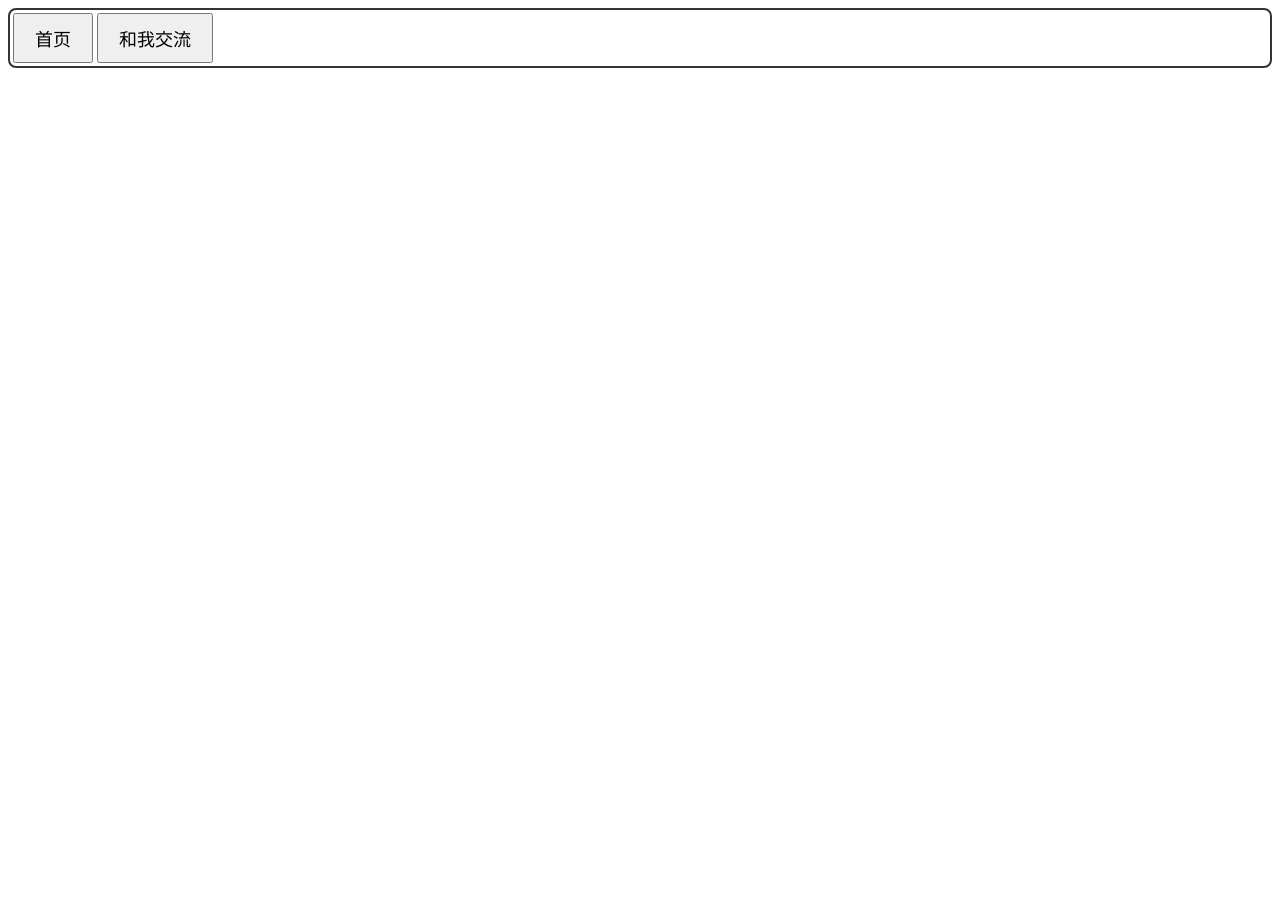
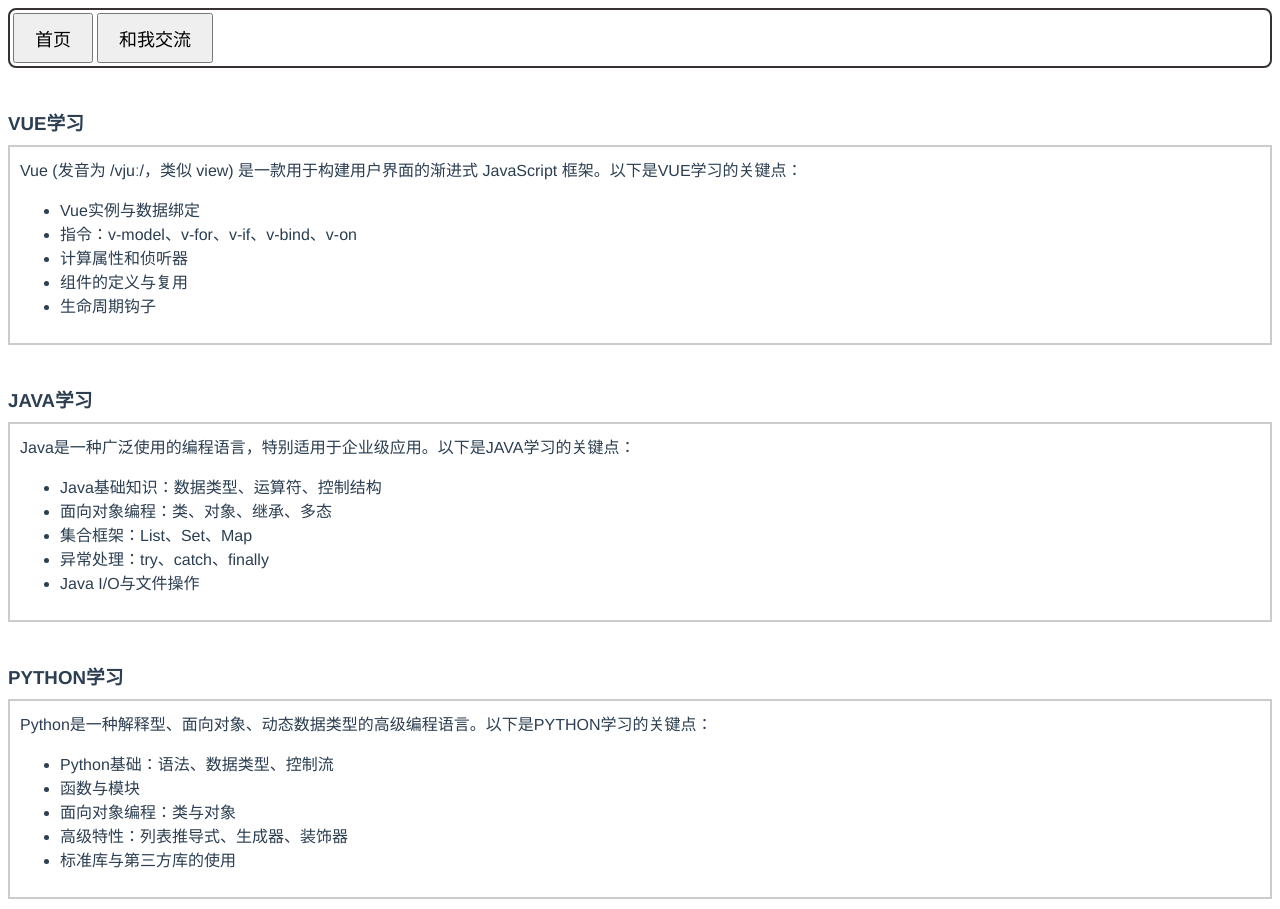
Before and after one commit to kasmturny/llm-kasmturny, a Vue app in the folder webapp/1cli/: page /homepage in a window 1280 px wide. Before the commit this address had no page. Before the commit the page ends 800 px from the top, so only its background shows below. Built offline with nearby package versions, Linux system fonts and the light colour scheme.

Commit message:
kasmturny

```diff
--- a/webapp/1cli/src/components/ChatBot.vue
+++ b/webapp/1cli/src/components/ChatBot.vue
@@ -97,10 +97,6 @@ export default {
   padding: 10px;
   background-color: #f5f5f5;
   overflow-y: auto;
-  background-image: url('https://sfile.chatglm.cn/testpath/gen-1730102274182603239_0.png?image_process=format,webp'); /* 添加这行代码 */
-  background-size: cover; /* 背景图片覆盖整个容器 */
-  background-position: center; /* 背景图片居中显示 */
-  background-repeat: no-repeat; /* 背景图片不重复 */
 }
 
 .message {
@@ -127,10 +123,6 @@ export default {
 
 .setcontainer {
   width: 100%;
-  background-image: url('https://sfile.chatglm.cn/testpath/gen-1730102274182603239_0.png?image_process=format,webp'); /* 添加这行代码 */
-  background-size: cover; /* 背景图片覆盖整个容器 */
-  background-position: center; /* 背景图片居中显示 */
-  background-repeat: no-repeat; /* 背景图片不重复 */
 }
 
 input[type="text"] {
--- a/webapp/1cli/src/components/Home.vue
+++ /dev/null
@@ -1,58 +0,0 @@
-<template>
-  <div class="hello">
-    <h1>{{ msg }}</h1>
-    <p>
-      For a guide and recipes on how to configure / customize this project,<br>
-      check out the
-      <a href="https://cli.vuejs.org" target="_blank" rel="noopener">vue-cli documentation</a>.
-    </p>
-    <h3>Installed CLI Plugins</h3>
-    <ul>
-      <li><a href="https://github.com/vuejs/vue-cli/tree/dev/packages/%40vue/cli-plugin-babel" target="_blank" rel="noopener">babel</a></li>
-      <li><a href="https://github.com/vuejs/vue-cli/tree/dev/packages/%40vue/cli-plugin-eslint" target="_blank" rel="noopener">eslint</a></li>
-    </ul>
-    <h3>Essential Links</h3>
-    <ul>
-      <li><a href="https://vuejs.org" target="_blank" rel="noopener">Core Docs</a></li>
-      <li><a href="https://forum.vuejs.org" target="_blank" rel="noopener">Forum</a></li>
-      <li><a href="https://chat.vuejs.org" target="_blank" rel="noopener">Community Chat</a></li>
-      <li><a href="https://twitter.com/vuejs" target="_blank" rel="noopener">Twitter</a></li>
-      <li><a href="https://news.vuejs.org" target="_blank" rel="noopener">News</a></li>
-    </ul>
-    <h3>Ecosystem</h3>
-    <ul>
-      <li><a href="https://router.vuejs.org" target="_blank" rel="noopener">vue-router</a></li>
-      <li><a href="https://vuex.vuejs.org" target="_blank" rel="noopener">vuex</a></li>
-      <li><a href="https://github.com/vuejs/vue-devtools#vue-devtools" target="_blank" rel="noopener">vue-devtools</a></li>
-      <li><a href="https://vue-loader.vuejs.org" target="_blank" rel="noopener">vue-loader</a></li>
-      <li><a href="https://github.com/vuejs/awesome-vue" target="_blank" rel="noopener">awesome-vue</a></li>
-    </ul>
-  </div>
-</template>
-
-<script>
-export default {
-  name: 'HelloWorld',
-  props: {
-    msg: String
-  }
-}
-</script>
-
-<!-- Add "scoped" attribute to limit CSS to this component only -->
-<style scoped>
-h3 {
-  margin: 40px 0 0;
-}
-ul {
-  list-style-type: none;
-  padding: 0;
-}
-li {
-  display: inline-block;
-  margin: 0 10px;
-}
-a {
-  color: #42b983;
-}
-</style>
--- /dev/null
+++ b/webapp/1cli/src/components/HomePage.vue
@@ -0,0 +1,60 @@
+<template>
+  <div class="hello">
+
+    <h3>VUE学习</h3>
+    <div class="container">
+      Vue (发音为 /vjuː/，类似 view) 是一款用于构建用户界面的渐进式 JavaScript 框架。以下是VUE学习的关键点：
+      <ul>
+        <li>Vue实例与数据绑定</li>
+        <li>指令：v-model、v-for、v-if、v-bind、v-on</li>
+        <li>计算属性和侦听器</li>
+        <li>组件的定义与复用</li>
+        <li>生命周期钩子</li>
+      </ul>
+    </div>
+
+    <h3>JAVA学习</h3>
+    <div class="container">
+      Java是一种广泛使用的编程语言，特别适用于企业级应用。以下是JAVA学习的关键点：
+      <ul>
+        <li>Java基础知识：数据类型、运算符、控制结构</li>
+        <li>面向对象编程：类、对象、继承、多态</li>
+        <li>集合框架：List、Set、Map</li>
+        <li>异常处理：try、catch、finally</li>
+        <li>Java I/O与文件操作</li>
+      </ul>
+    </div>
+
+    <h3>PYTHON学习</h3>
+    <div class="container">
+      Python是一种解释型、面向对象、动态数据类型的高级编程语言。以下是PYTHON学习的关键点：
+      <ul>
+        <li>Python基础：语法、数据类型、控制流</li>
+        <li>函数与模块</li>
+        <li>面向对象编程：类与对象</li>
+        <li>高级特性：列表推导式、生成器、装饰器</li>
+        <li>标准库与第三方库的使用</li>
+      </ul>
+    </div>
+
+  </div>
+</template>
+
+<script>
+export default {
+  name: 'HomePage'
+}
+</script>
+
+<!-- Add "scoped" attribute to limit CSS to this component only -->
+<style scoped>
+h3 {
+  margin: 40px 0 0;
+}
+
+.container {
+  margin: 10px 0; /* 添加一些外边距 */
+  padding: 10px; /* 添加内边距 */
+  border: 2px solid #ccc; /* 可选：添加边框 */
+}
+</style>
--- a/webapp/1cli/src/router/index.js
+++ b/webapp/1cli/src/router/index.js
@@ -1,12 +1,12 @@
 // router/index.js
 import { createRouter, createWebHistory } from 'vue-router';
-import Home from '../components/Home.vue';
+import HomePage from '../components/HomePage.vue';
 import ChatBot from '../components/ChatBot.vue';
 
 const routes = [
     {
       path: '/',
-      redirect: '/home'
+      redirect: '/homepage'
     },
     {
     path: '/chatbot',
@@ -14,9 +14,9 @@ const routes = [
     component: ChatBot
     },
     {
-    path: '/home',
-    name: 'home',
-    component: Home
+    path: '/homepage',
+    name: 'homepage',
+    component: HomePage
     }
 ];
 
```
